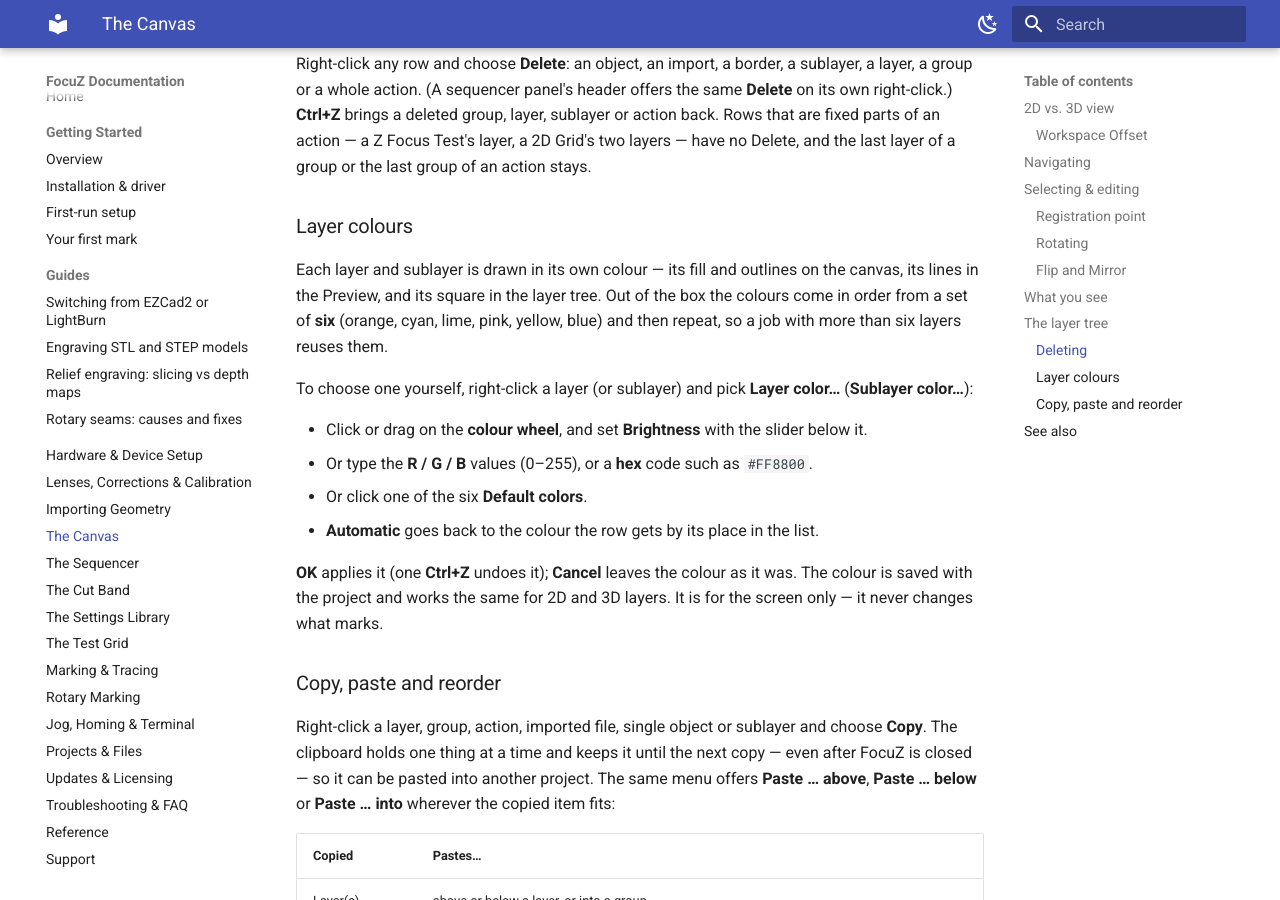
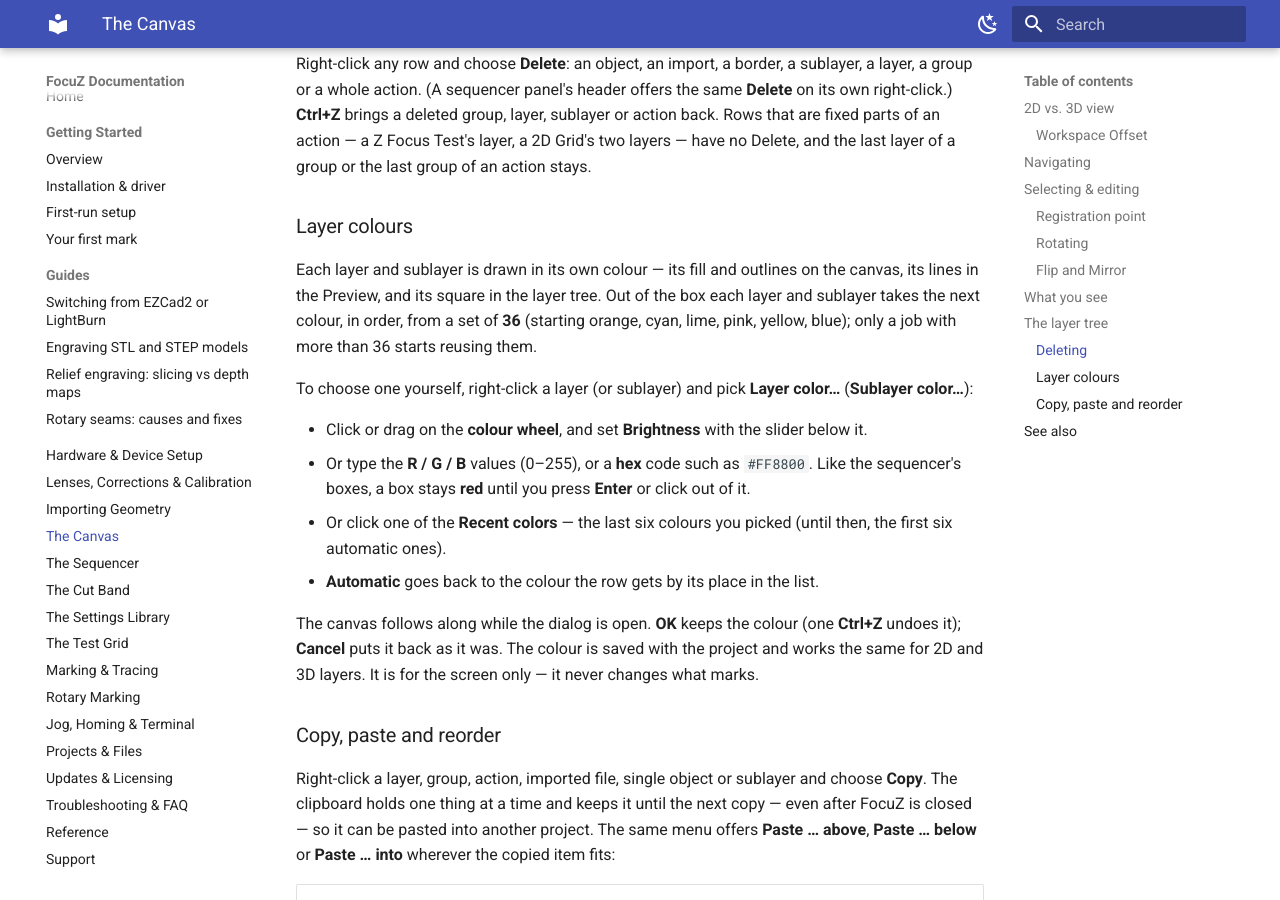
Before and after one commit to Lokahi-Shop/focuz-docs, an MkDocs documentation site: the page built from docs/canvas.md, in a window 1280 px wide and 900 px high, scrolled down 5855 px. Built offline with MkDocs 1.6.1 and Material for MkDocs 9.7.7, drawn with Linux system fonts in a browser that asks for light colours.

Commit message:
Layer colours: 36 automatic, Recent colors, live canvas, red until entered
Co-Authored-By: Claude Opus 5.5 <noreply@anthropic.com>

```diff
--- a/docs/canvas.md
+++ b/docs/canvas.md
@@ -192,18 +192,20 @@ stays.
 ### Layer colours
 
 Each layer and sublayer is drawn in its own colour — its fill and outlines on the canvas, its lines in the
-Preview, and its square in the layer tree. Out of the box the colours come in order from a set of **six**
-(orange, cyan, lime, pink, yellow, blue) and then repeat, so a job with more than six layers reuses them.
+Preview, and its square in the layer tree. Out of the box each layer and sublayer takes the next colour, in order,
+from a set of **36** (starting orange, cyan, lime, pink, yellow, blue); only a job with more than 36 starts reusing them.
 
 To choose one yourself, right-click a layer (or sublayer) and pick **Layer color…** (**Sublayer color…**):
 
 - Click or drag on the **colour wheel**, and set **Brightness** with the slider below it.
-- Or type the **R / G / B** values (0–255), or a **hex** code such as `#FF8800`.
-- Or click one of the six **Default colors**.
+- Or type the **R / G / B** values (0–255), or a **hex** code such as `#FF8800`. Like the sequencer's boxes, a box
+  stays **red** until you press **Enter** or click out of it.
+- Or click one of the **Recent colors** — the last six colours you picked (until then, the first six automatic ones).
 - **Automatic** goes back to the colour the row gets by its place in the list.
 
-**OK** applies it (one **Ctrl+Z** undoes it); **Cancel** leaves the colour as it was. The colour is saved with the
-project and works the same for 2D and 3D layers. It is for the screen only — it never changes what marks.
+The canvas follows along while the dialog is open. **OK** keeps the colour (one **Ctrl+Z** undoes it);
+**Cancel** puts it back as it was. The colour is saved with the project and works the same for 2D and 3D layers.
+It is for the screen only — it never changes what marks.
 
 ### Copy, paste and reorder
 
```
